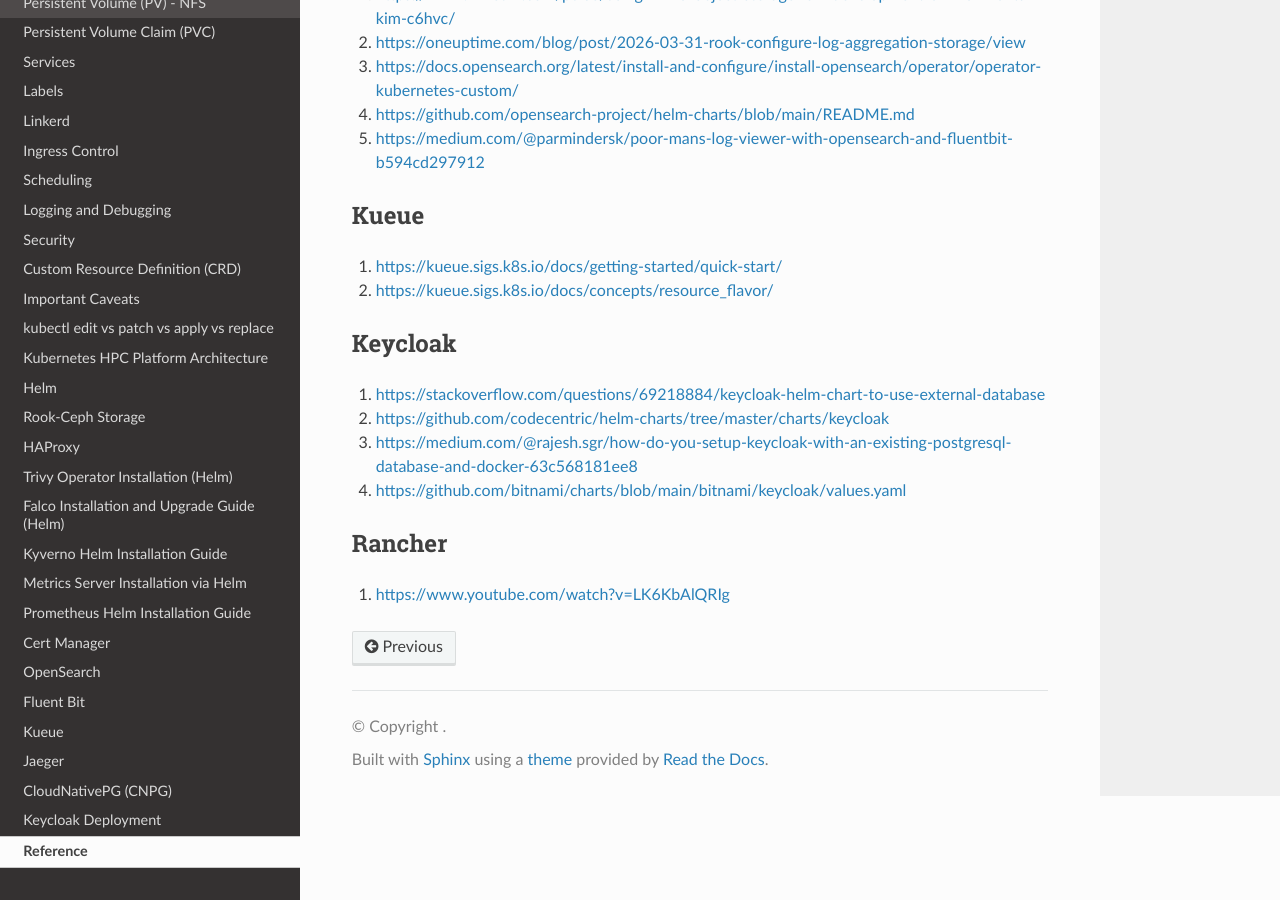
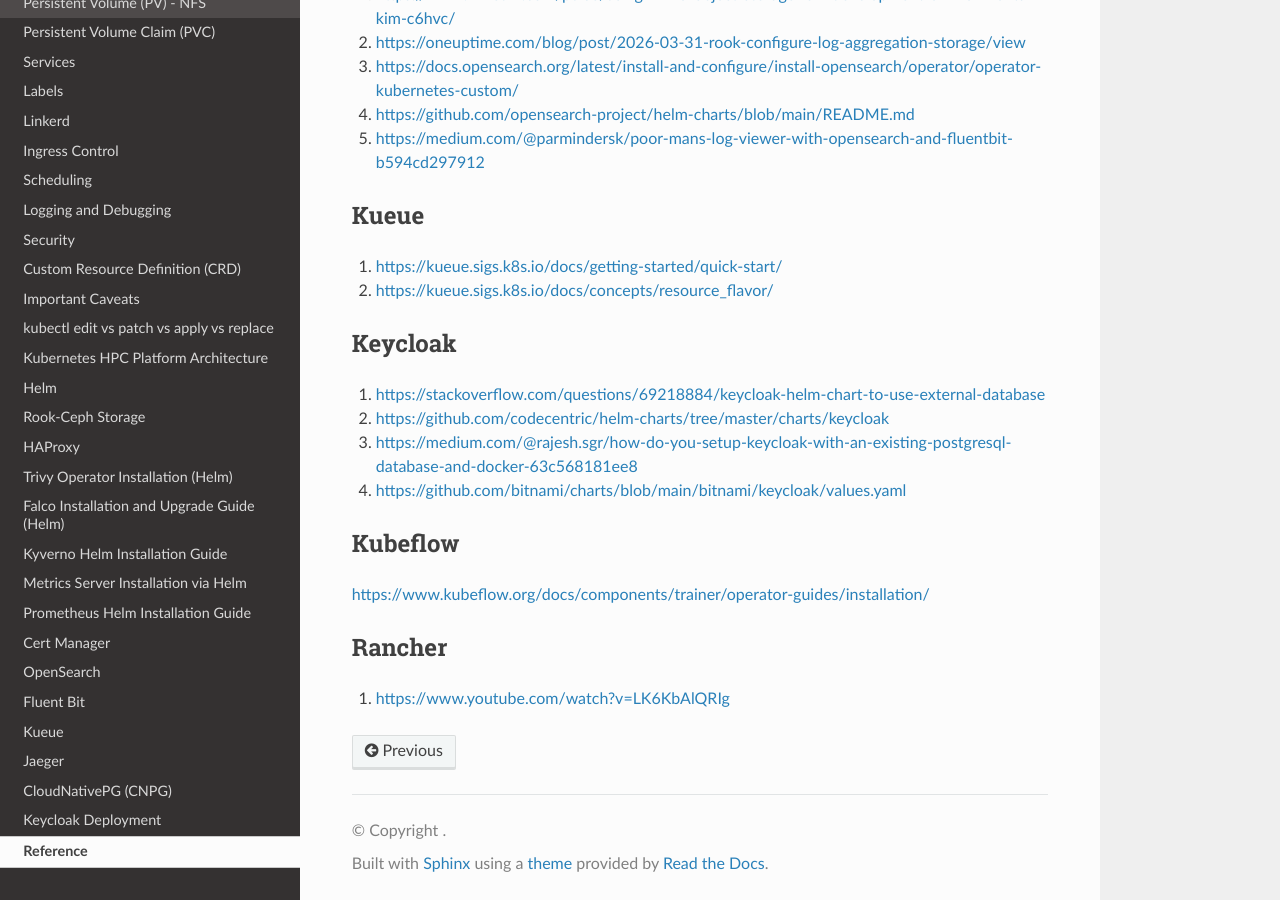
Before and after one commit to josephjohnjj/kubernetes-training, a Sphinx documentation site: the page built from docs/source/references.rst, in a window 1280 px wide and 900 px high, scrolled down 505 px. Built offline with Sphinx 7.4.7 and the Read the Docs theme 3.1.0, drawn with Linux system fonts in a browser that asks for light colours; pages that are not in the unit, such as notebooks, are missing from menus.

Commit message:
reference updated

```diff
--- a/docs/source/references.rst
+++ b/docs/source/references.rst
@@ -35,6 +35,12 @@
 #. https://medium.com/@rajesh.sgr/how-do-you-setup-keycloak-with-an-existing-postgresql-database-and-docker-63c568181ee8
 #. https://github.com/bitnami/charts/blob/main/bitnami/keycloak/values.yaml
 
+
+Kubeflow
+------------
+
+https://www.kubeflow.org/docs/components/trainer/operator-guides/installation/
+
 Rancher
 ------------
 
```
